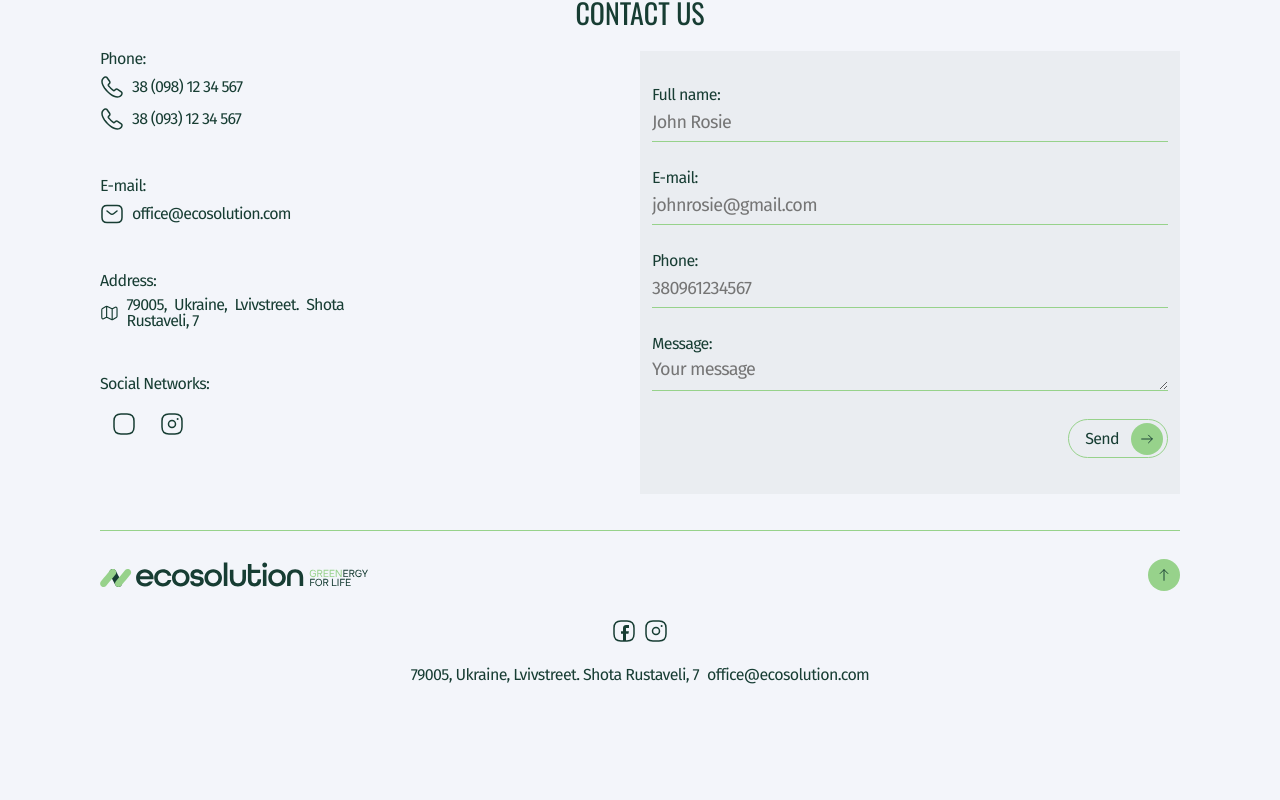
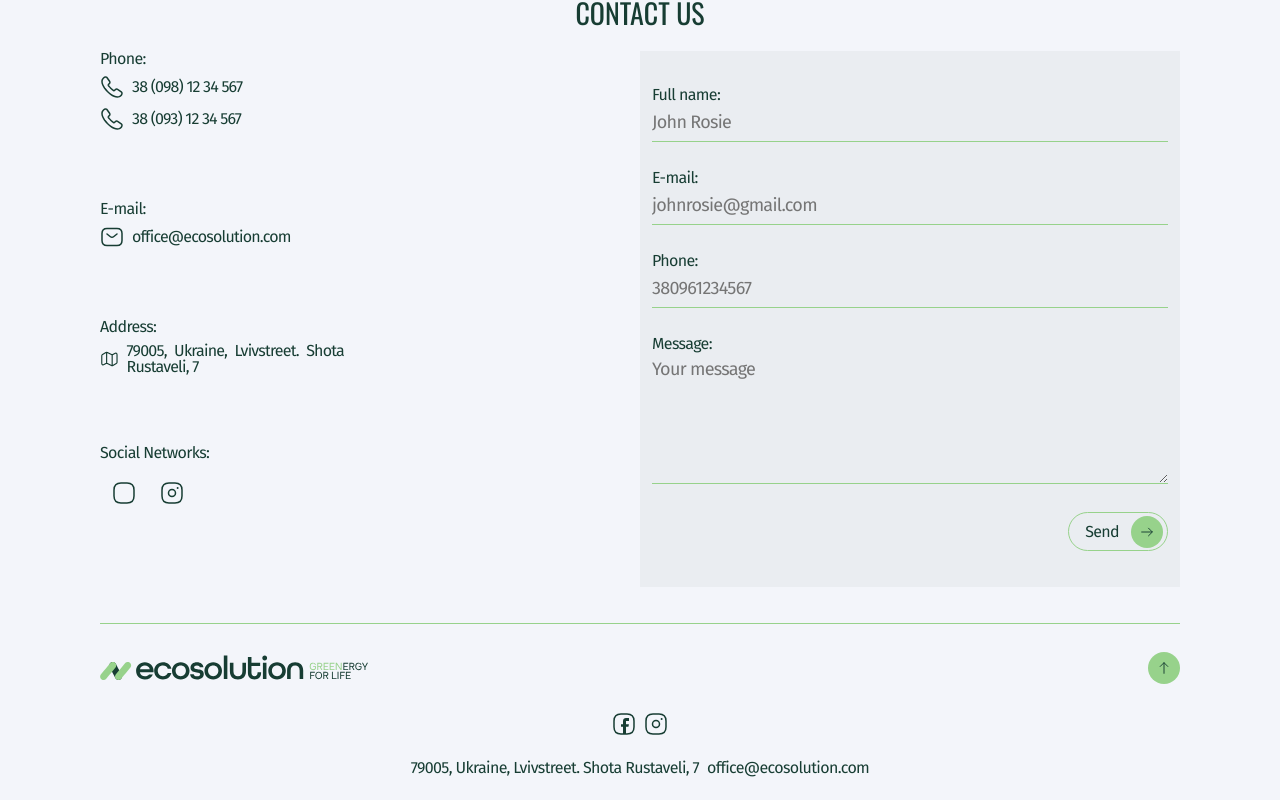
Before and after one commit to SergSmilya/ecosolution, a React (Vite) app: page / in a window 1280 px wide. Shown: the part 2703-3503 px from the top of the page. Before the commit the page ends 3410 px from the top, so only its background shows below. Built offline with nearby package versions, Linux system fonts and the light colour scheme.

Commit message:
add validation form

```diff
--- a/src/components/ContactFormComponent/ContactFormComponent.jsx
+++ b/src/components/ContactFormComponent/ContactFormComponent.jsx
@@ -1,10 +1,28 @@
 import { Formik, Field, Form } from "formik";
+import * as Yup from "yup";
 import SecondaryButton from "../SecondaryButton/SecondaryButton";
 import style from "./ContactFormComponent.module.css";
+import { clsx } from "clsx";
+
+const Schema = Yup.object({
+  fullName: Yup.string().required("Wrong Fullname"),
+  email: Yup.string().email("Invalid email").required("Wrong Email"),
+  phone: Yup.number().required("Wrong Phone"),
+  message: Yup.mixed(),
+});
 
 export default function ContactFormComponent() {
-  const { contactForm__wrap, form, form__label, form__input, button__wrap } =
-    style;
+  const {
+    contactForm__wrap,
+    form,
+    position__wrap,
+    form__label,
+    form__input,
+    form__textarea,
+    button__wrap,
+    form__error,
+    error__color,
+  } = style;
 
   return (
     <div className={contactForm__wrap}>
@@ -15,33 +33,53 @@ export default function ContactFormComponent() {
           phone: "",
           message: "",
         }}
-        onSubmit={async (values) => {
-          await new Promise((r) => setTimeout(r, 500));
-          alert(JSON.stringify(values, null, 2));
+        validationSchema={Schema}
+        onSubmit={(value, { resetForm }) => {
+          console.log(value);
+          resetForm();
         }}
       >
+        {({ errors, touched }) => {
+          return (
             <Form className={form}>
+              <div className={position__wrap}>
                 <label className={form__label} htmlFor="fullName">
                   Full name:
                 </label>
                 <Field
-            className={form__input}
+                  className={clsx(
+                    form__input,
+                    errors.fullName && touched.fullName && error__color
+                  )}
                   id="fullName"
                   name="fullName"
                   placeholder="John Rosie"
                 />
+                {errors.fullName && touched.fullName ? (
+                  <p className={form__error}>{errors.fullName}</p>
+                ) : null}
+              </div>
 
+              <div className={position__wrap}>
                 <label className={form__label} htmlFor="email">
                   E-mail:
                 </label>
                 <Field
-            className={form__input}
+                  className={clsx(
+                    form__input,
+                    errors.email && touched.email && error__color
+                  )}
                   id="email"
                   name="email"
                   placeholder="johnrosie@gmail.com"
                   type="email"
                 />
+                {errors.email && touched.email ? (
+                  <p className={form__error}>{errors.email}</p>
+                ) : null}
+              </div>
 
+              <div className={position__wrap}>
                 <label className={form__label} htmlFor="phone">
                   Phone:
                 </label>
@@ -51,23 +89,121 @@ export default function ContactFormComponent() {
                   name="phone"
                   placeholder="380961234567"
                 />
+                {errors.phone && touched.phone ? (
+                  <p className={form__error}>{errors.phone}</p>
+                ) : null}
+              </div>
 
+              <div className={position__wrap}>
                 <label className={form__label} htmlFor="message">
                   Message:
                 </label>
                 <Field
                   as="textarea"
-            className={form__input}
+                  className={clsx(form__input, form__textarea)}
                   id="message"
                   name="message"
                   placeholder="Your message"
+                  rows="3"
                 />
+              </div>
 
               <div className={button__wrap}>
                 <SecondaryButton type="submit">Send</SecondaryButton>
               </div>
             </Form>
+          );
+        }}
       </Formik>
     </div>
   );
 }
+
+// ===================
+// import { Formik, Field, Form, ErrorMessage } from "formik";
+// import * as Yup from "yup";
+// import SecondaryButton from "../SecondaryButton/SecondaryButton";
+// import style from "./ContactFormComponent.module.css";
+
+// const Schema = Yup.object().shape({
+//   name: Yup.string()
+//     .min(2, "Too Short!")
+//     .max(70, "Too Long!")
+//     .required("Wrong Fullname"),
+//   email: Yup.string().email("Invalid email").required("Wrong Email"),
+//   phone: Yup.number().min(7).max(12).required("Wrong Phone"),
+// });
+
+// export default function ContactFormComponent() {
+//   const { contactForm__wrap, form, form__label, form__input, button__wrap } =
+//     style;
+
+//   return (
+//     <div className={contactForm__wrap}>
+//       <Formik
+//         initialValues={{
+//           fullName: "",
+//           email: "",
+//           phone: "",
+//           message: "",
+//         }}
+//         validationSchema={Schema}
+//         onSubmit={(value, actions) => {
+//           console.log(actions);
+//         }}
+//       >
+//         {({ errors, touched }) => (
+//           <Form className={form}>
+//             <label className={form__label} htmlFor="fullName">
+//               Full name:
+//             </label>
+//             <Field
+//               className={form__input}
+//               id="fullName"
+//               name="fullName"
+//               placeholder="John Rosie"
+//             />
+//             {errors.name && touched.name ? <div>{errors.name}</div> : null}
+//             <ErrorMessage name="fullName" />
+//             <label className={form__label} htmlFor="email">
+//               E-mail:
+//             </label>
+//             <Field
+//               className={form__input}
+//               id="email"
+//               name="email"
+//               placeholder="johnrosie@gmail.com"
+//               type="email"
+//             />
+//             <label className={form__label} htmlFor="phone">
+//               Phone:
+//             </label>
+//             <Field
+//               className={form__input}
+//               id="phone"
+//               name="phone"
+//               placeholder="380961234567"
+//               type="number"
+//             />
+//             <label className={form__label} htmlFor="message">
+//               Message:
+//             </label>
+//             <Field
+//               as="textarea"
+//               className={form__input}
+//               id="message"
+//               name="message"
+//               placeholder="Your message"
+//             />
+//             <button className={button__wrap} type="submit">
+//               send
+//             </button>
+//             <div className={button__wrap}>
+//               {/* <SecondaryButton type="submit">Send</SecondaryButton> */}
+//             </div>
+//           </Form>
+//         )}
+//       </Formik>
+//     </div>
+//   );
+// }
--- a/src/components/ContactFormComponent/ContactFormComponent.module.css
+++ b/src/components/ContactFormComponent/ContactFormComponent.module.css
@@ -5,7 +5,14 @@
     background-color: var(--bgdColorCardBenefit);
 }
 
+.position__wrap {
+    width: 100%;
+    position: relative;
+    margin-bottom: 28px;
+}
+
 .form__label {
+    display: inline-flex;
     text-align: justify;
     letter-spacing: -0.64px;
     margin-bottom: 8px;
@@ -17,11 +24,31 @@
     color: var(--colorTextInput);
     font-size: 18px;
     letter-spacing: -0.72px;
-    margin-bottom: 28px;
     border-bottom: 1px solid var(--primaryGreenColor);
     padding-bottom: 8px;
+}
+
+.form__input.error__color {
+    border-bottom: 1px solid var(--colorErrorMessage);
+}
+
+.form__textarea {
+    min-height: 124px;
+    display: flex;
+    flex-direction: column;
+    align-items: flex-start;
+    gap: 124px;
 }
 
 .button__wrap {
     margin-left: auto;
 }
+
+.form__error {
+    position: absolute;
+    right: 0;
+    margin-top: 8px;
+    color: var(--colorErrorMessage);
+    font-size: 12px;
+    letter-spacing: -0.48px;
+}
--- a/src/components/SecondaryButton/SecondaryButton.jsx
+++ b/src/components/SecondaryButton/SecondaryButton.jsx
@@ -16,7 +16,7 @@ export default function SecondaryButton({ children, type = "button" }) {
     <button
       className={style.secondary__button}
       type={type}
-      onClick={scrollToCases}
+      // onClick={scrollToCases}
     >
       {children}
       <ArrowColorComponent />
--- a/src/index.css
+++ b/src/index.css
@@ -13,6 +13,7 @@
   --bgdColorModalTab: rgba(23, 61, 51, 0.25);
   --bgdColorModalDesc: rgba(255, 255, 255, 0.75);
   --defaultColorNavLink:rgba(255, 255, 255, 0.25);
+  --colorErrorMessage:#D28B8B;
 
   font-family: 'Fira Sans', sans-serif;
   line-height: 1;
```
Lines whose indentation alone changed are shown as unchanged.
